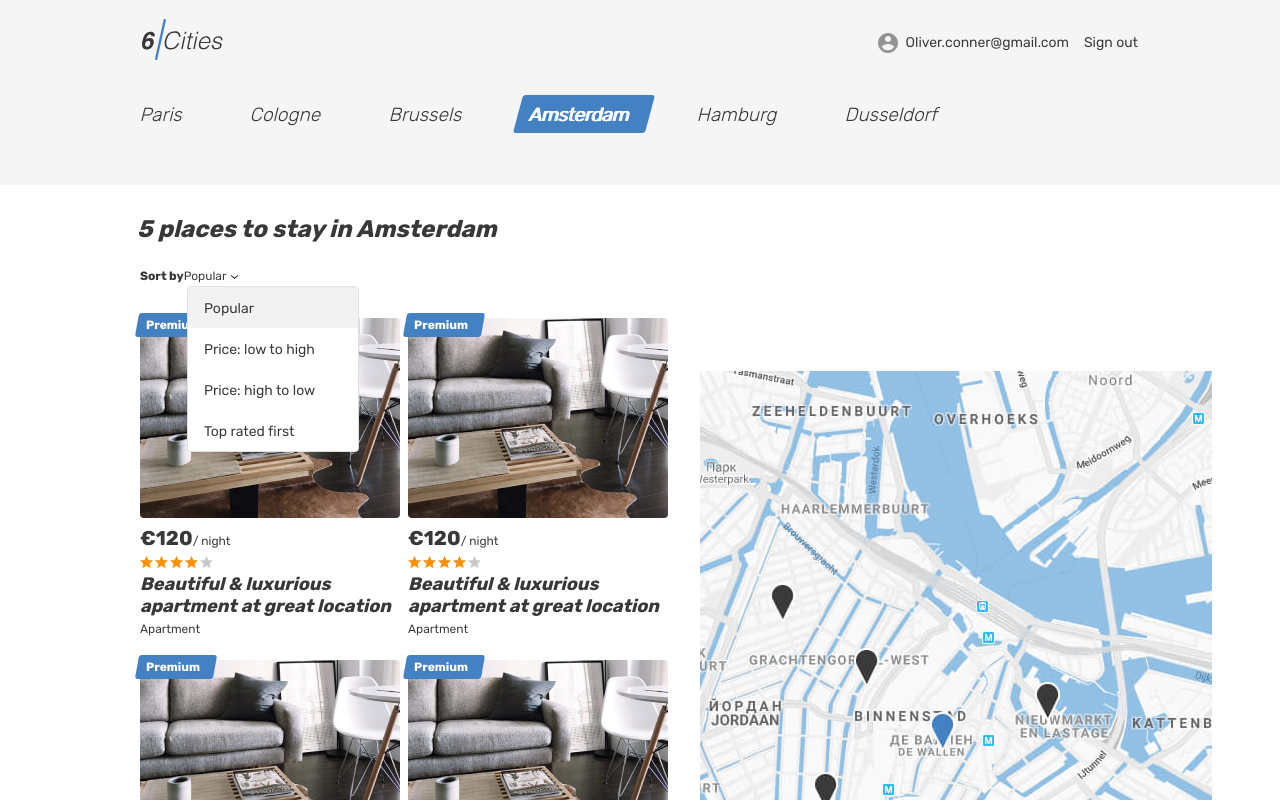
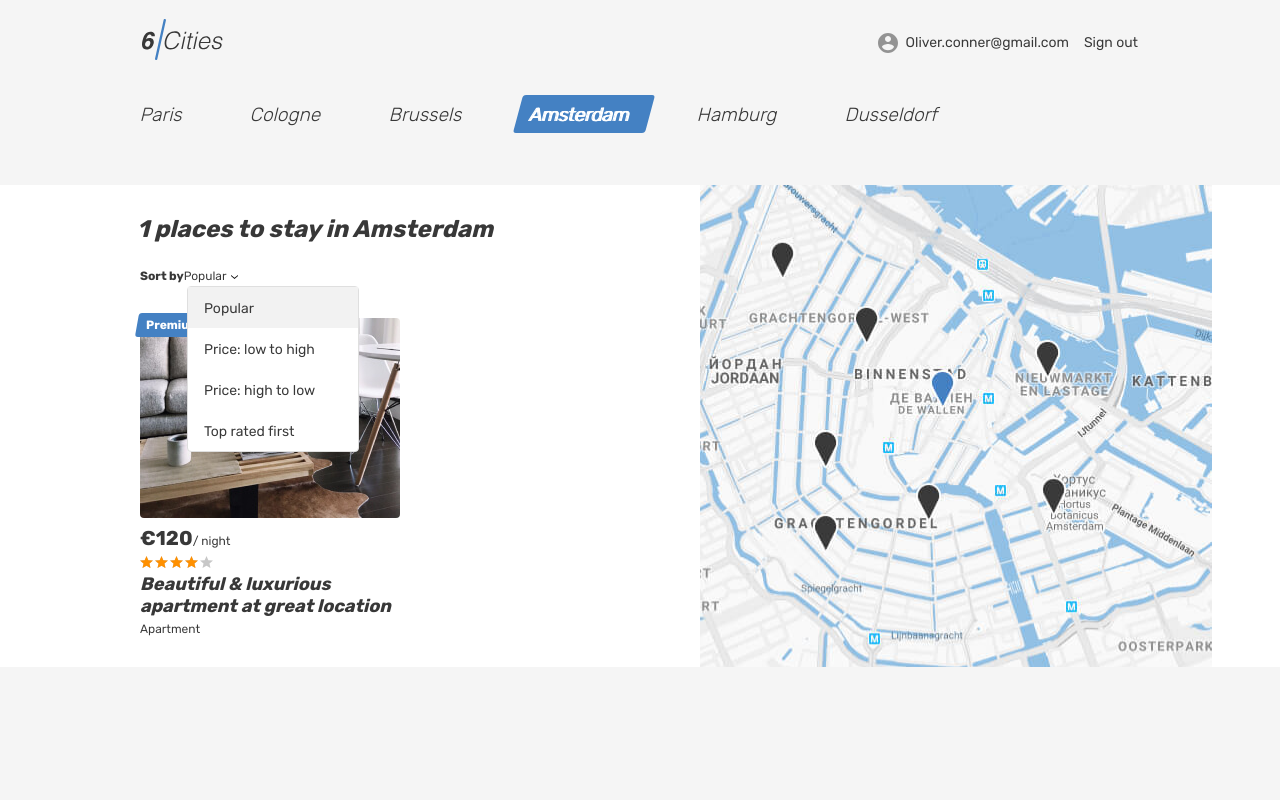
Before and after one commit to htmlacademy-react/206328-six-cities-simple-11, a React (Create React App) app in the folder project/: page / in a window 1280 px wide. Shown: the top 800 px of the page. Built offline with nearby package versions, Linux system fonts and the light colour scheme.

Commit message:
feat(module4-task1): Прокидываем пропсы card

```diff
--- a/project/src/components/app/app.tsx
+++ b/project/src/components/app/app.tsx
@@ -5,11 +5,11 @@ import { NotFound } from '../../pages/not-found';
 import { Room } from '../../pages/room';
 import type { AppProps } from '../../types';
 
-function App({ cards }: AppProps): JSX.Element {
+function App({ offers }: AppProps): JSX.Element {
   return (
     <BrowserRouter>
       <Routes>
-        <Route path='/' element={<MainScreen cards={cards} />} />
+        <Route path='/' element={<MainScreen offers={offers} />} />
         <Route path='/login' element={<Login />} />
         <Route path='/offer/:id' element={<Room />} />
         <Route path='*' element={<NotFound />} />
--- a/project/src/components/card.tsx
+++ b/project/src/components/card.tsx
@@ -1,4 +1,6 @@
-export const Card = () => (
+import type { CardProps } from '../types';
+
+export const Card = ({ offer }: CardProps): JSX.Element => (
   <article className='cities__card place-card'>
     <div className='place-card__mark'>
       <span>Premium</span>
--- a/project/src/index.tsx
+++ b/project/src/index.tsx
@@ -7,11 +7,8 @@ const root = ReactDOM.createRoot(
   document.getElementById('root') as HTMLElement,
 );
 
-type Card = number;
-const cards: Card[] = [1,2,3,4,5];
-
 root.render(
   <React.StrictMode>
-    <App cards={cards} offers={offers} />
+    <App offers={offers} />
   </React.StrictMode>,
 );
--- a/project/src/pages/main-screen.tsx
+++ b/project/src/pages/main-screen.tsx
@@ -1,7 +1,7 @@
 import { Card } from '../components/card';
-import type { MainProps } from '../types';
+import type { MainProps, Offer } from '../types';
 
-export const MainScreen = ({ cards }: MainProps) => (
+export const MainScreen = ({ offers }: MainProps) => (
   <>
     <div style={{ display: 'none' }}>
       <svg xmlns='http://www.w3.org/2000/svg'>
@@ -123,7 +123,7 @@ export const MainScreen = ({ cards }: MainProps) => (
         <div className='cities__places-container container'>
           <section className='cities__places places'>
             <h2 className='visually-hidden'>Places</h2>
-            <b className='places__found'>{cards.length} places to stay in Amsterdam</b>
+            <b className='places__found'>{offers.length} places to stay in Amsterdam</b>
             <form className='places__sorting' action='#' method='get'>
               <span className='places__sorting-caption'>Sort by</span>
               <span className='places__sorting-type' tabIndex={0}>
@@ -151,7 +151,7 @@ export const MainScreen = ({ cards }: MainProps) => (
               </ul>
             </form>
             <div className='cities__places-list places__list tabs__content'>
-              {cards.map((card: number) => <Card key={card} />)}
+              {offers.map((offer: Offer) => <Card key={offer.name} offer={offer} />)}
             </div>
           </section>
           <div className='cities__right-section'>
--- a/project/src/types/index.ts
+++ b/project/src/types/index.ts
@@ -1,5 +1,3 @@
-export type Card = number;
-export type MainProps = { cards: Card[] };
 
 export type Review = {
   text: string;
@@ -34,4 +32,6 @@ export type Offer = {
 }
 
 
-export type AppProps = { cards: Card[]; offers: Offer[] };
+export type AppProps = { offers: Offer[] };
+export type CardProps = { offer: Offer };
+export type MainProps = { offers: Offer[] };
```
